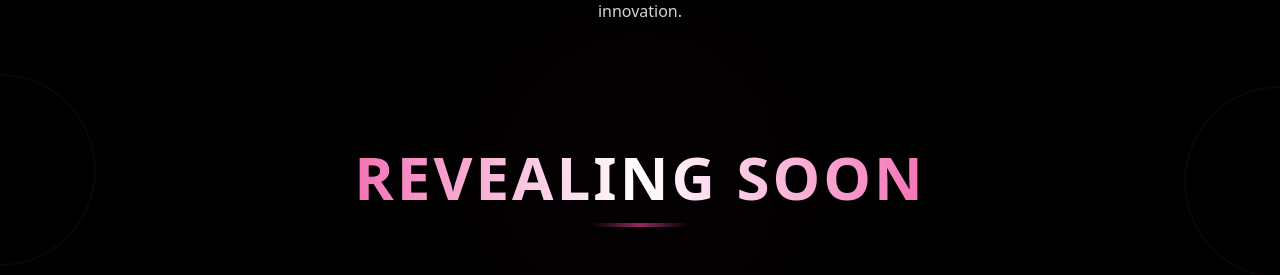
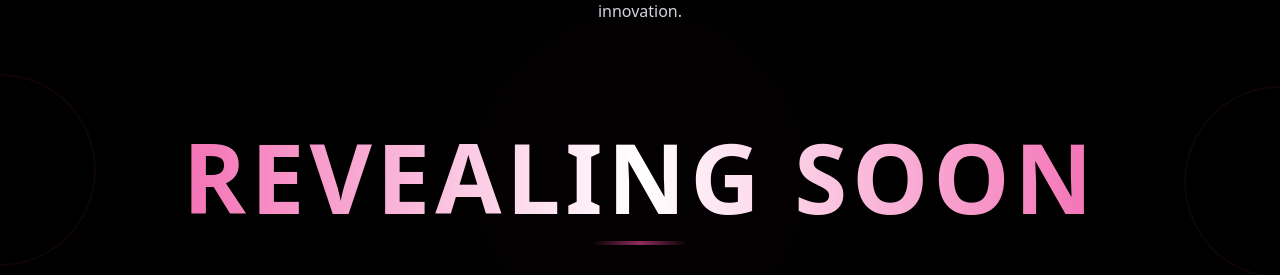
Before and after one commit to lak7/codeclash, a Next.js app: page / in a window 1280 px wide. Shown: the part 4360-4635 px from the top of the page. Built offline with nearby package versions, Linux system fonts and the light colour scheme.

Commit message:
Made bigger

```diff
--- a/components/sponsors-section.tsx
+++ b/components/sponsors-section.tsx
@@ -67,7 +67,7 @@ export default function SponsorsSection() {
           {/* Revealing Soon with modern styling */}
           <div className="flex justify-center items-center min-h-[200px]">
             <div className="text-center">
-              <h3 className="text-4xl md:text-6xl font-bold bg-gradient-to-r from-pink-400 via-white to-pink-400 bg-clip-text text-transparent mb-4 tracking-wider">
+              <h3 className="text-5xl md:text-7xl lg:text-8xl font-bold bg-gradient-to-r from-pink-400 via-white to-pink-400 bg-clip-text text-transparent mb-4 tracking-wider">
                 REVEALING SOON
               </h3>
               <div className="w-24 h-1 bg-gradient-to-r from-transparent via-pink-500 to-transparent mx-auto opacity-60"></div>
```
